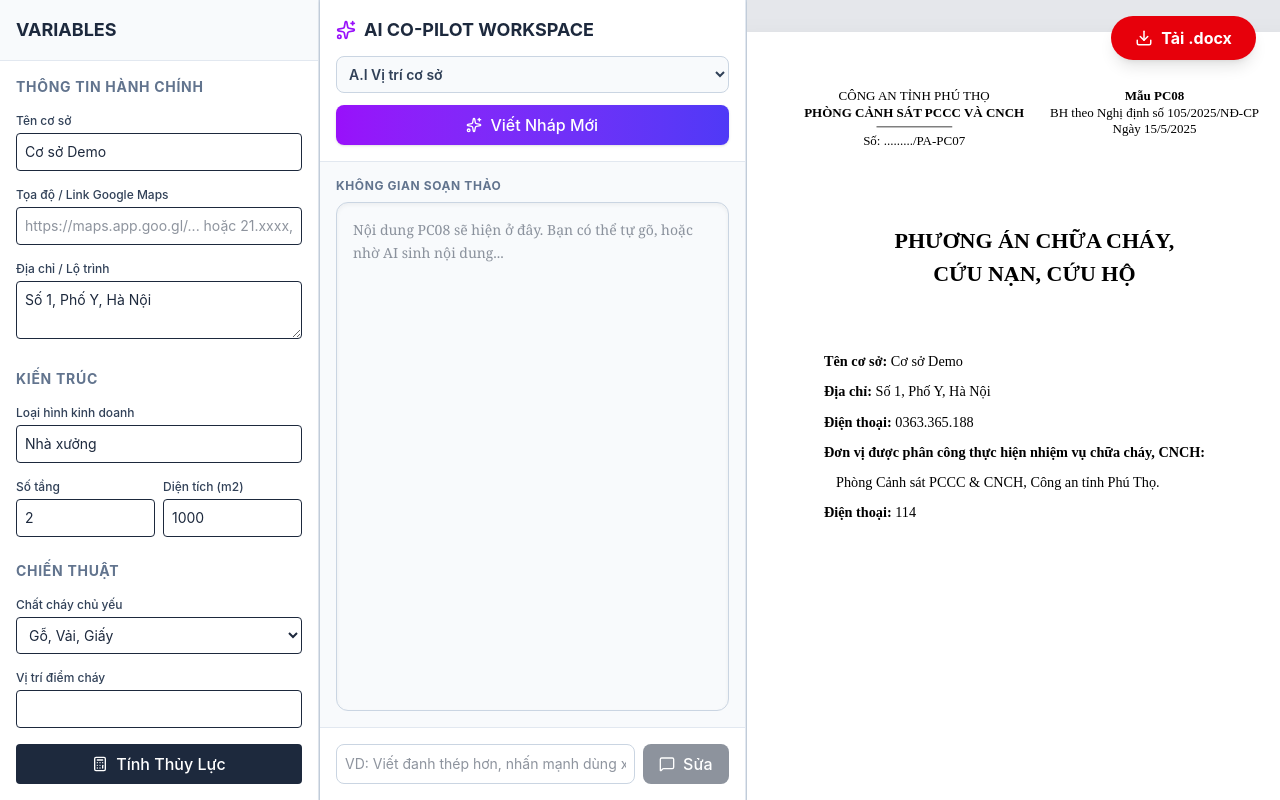
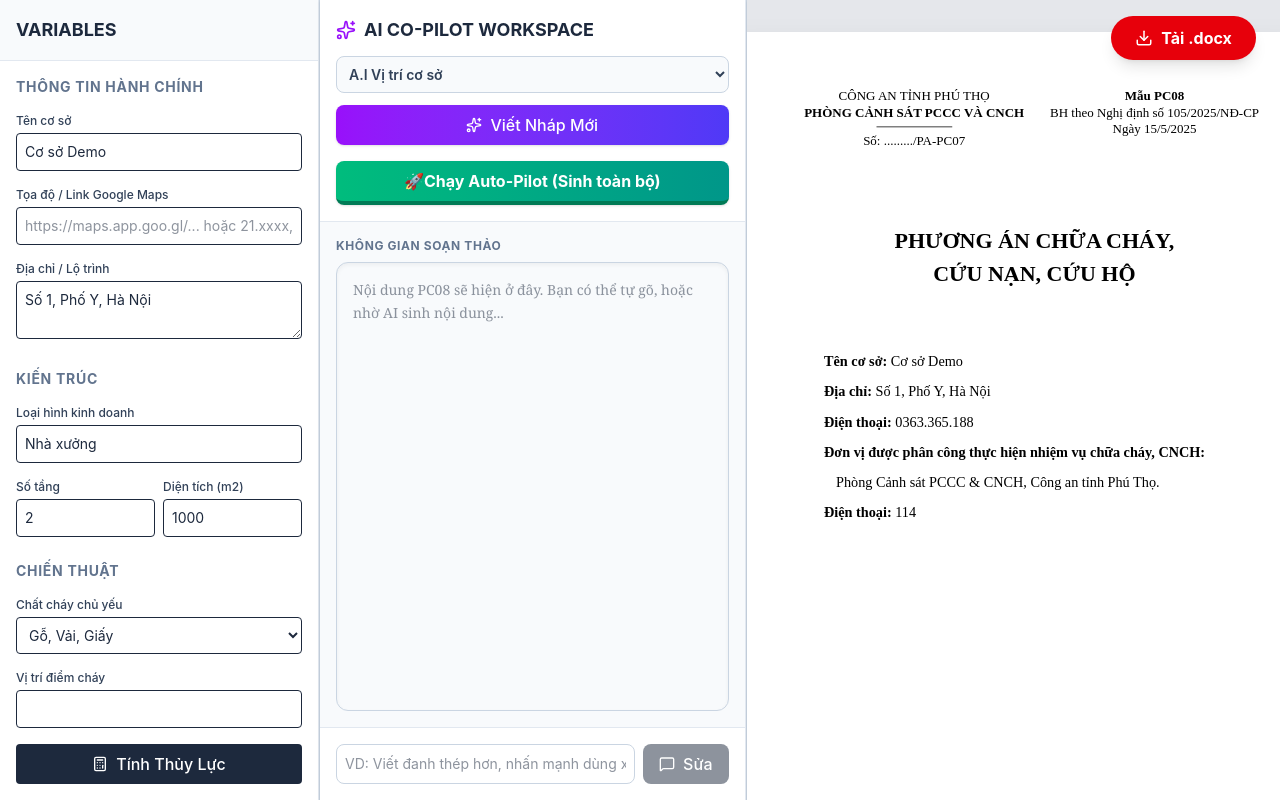
Before and after one commit to minhdunghc47-cmd/PC08, a React (Vite) app in the folder frontend/: page / in a window 1280 px wide. Built offline with nearby package versions, Linux system fonts and the light colour scheme.

Commit message:
feat: Add Auto-Pilot to sequentially generate all sections

```diff
--- a/frontend/src/components/AiWorkspace.jsx
+++ b/frontend/src/components/AiWorkspace.jsx
@@ -27,11 +27,11 @@ export default function AiWorkspace({ data, updateData }) {
 
   const currentText = data[activeSection] || '';
 
-  const handleGenerate = async () => {
-    setLoading(true);
-    try {
-      const sectionTitle = SECTIONS.find(s => s.id === activeSection).title;
-      const prompt_text = `Bạn là một Chỉ huy trưởng Tham mưu Tác chiến PCCC & CNCH xuất sắc của Bộ Công an. Bạn không viết văn bản hành chính khô khan, bạn đang kể lại một "Kịch bản Tác chiến Sinh tử" trên sa bàn.
+  const [isAutoRunning, setIsAutoRunning] = useState(false);
+
+  const generateContentForSection = async (secId) => {
+    const sectionTitle = SECTIONS.find(s => s.id === secId).title;
+    const prompt_text = `Bạn là một Chỉ huy trưởng Tham mưu Tác chiến PCCC & CNCH xuất sắc của Bộ Công an. Bạn không viết văn bản hành chính khô khan, bạn đang kể lại một "Kịch bản Tác chiến Sinh tử" trên sa bàn.
 Giọng văn của bạn: Mạch lạc, dứt khoát, liền mạch. Tự nhiên lồng ghép các hiện tượng lý hóa và thuật ngữ chỉ huy. Tuyệt đối không dùng gạch đầu dòng liệt kê máy móc.
 Nếu người dùng cung cấp link Google Maps hoặc tọa độ, hãy giả định khoảng cách từ Đội Cảnh sát PCCC gần nhất đến cơ sở để viết chi tiết mục Lộ trình tiếp cận. Đánh giá tính chất giao thông (đường lớn hay ngõ hẻm) dựa trên địa chỉ và lộ trình này.
 
@@ -42,13 +42,40 @@ Cơ sở: ${data.ten_co_so || 'Chưa rõ'}
 Vị trí bản đồ: ${data.google_maps_link || 'Không có'}
 Tuyệt đối không sinh lan man sang các mục khác. Chỉ viết nội dung phục vụ cho đúng đầu mục này. Không bọc trong Markdown \`\`\`.`;
 
-      const res = await axios.post('/api/llm', { prompt_text });
-      updateData({ [activeSection]: res.data.text });
+    const res = await axios.post('/api/llm', { prompt_text });
+    updateData({ [secId]: res.data.text });
+  };
+
+  const handleGenerate = async () => {
+    setLoading(true);
+    try {
+      await generateContentForSection(activeSection);
     } catch (e) {
       const errMsg = e.response?.data?.text || e.message;
       alert("Lỗi AI: " + errMsg);
     }
     setLoading(false);
+  };
+
+  const handleAutoGenerateAll = async () => {
+    setIsAutoRunning(true);
+    for (const section of SECTIONS) {
+      if (data[section.id]) continue; // Skip if already filled
+
+      setActiveSection(section.id);
+      setLoading(true);
+
+      try {
+        await generateContentForSection(section.id);
+        await new Promise(resolve => setTimeout(resolve, 2000)); // Delay to avoid Rate Limit
+      } catch (error) {
+        console.error(`Lỗi ở mục ${section.id}`, error);
+        alert(`Auto-pilot dừng ở mục ${section.title} do lỗi mạng/quá tải.`);
+        break;
+      }
+    }
+    setLoading(false);
+    setIsAutoRunning(false);
   };
 
   const handleRefine = async () => {
@@ -98,9 +125,18 @@ VĂN BẢN MỚI:`;
           ))}
         </select>
 
-        <button onClick={handleGenerate} disabled={loading} className="w-full bg-gradient-to-r from-purple-600 to-indigo-600 hover:opacity-90 text-white font-medium py-2 rounded-lg flex items-center justify-center gap-2 transition-all shadow-sm">
-          {loading ? <Loader2 className="animate-spin" size={16}/> : <Sparkles size={16}/>}
+        <button onClick={handleGenerate} disabled={loading || isAutoRunning} className="w-full bg-gradient-to-r from-purple-600 to-indigo-600 hover:opacity-90 text-white font-medium py-2 rounded-lg flex items-center justify-center gap-2 transition-all shadow-sm">
+          {loading && !isAutoRunning ? <Loader2 className="animate-spin" size={16}/> : <Sparkles size={16}/>}
           Viết Nháp Mới
+        </button>
+
+        <button
+          onClick={handleAutoGenerateAll}
+          disabled={isAutoRunning}
+          className="w-full bg-gradient-to-r from-emerald-500 to-teal-600 hover:opacity-90 text-white font-bold py-2 rounded-lg flex items-center justify-center gap-2 transition-all shadow-sm mt-1 border-b-4 border-emerald-700 active:border-b-0 active:mt-2"
+        >
+          {isAutoRunning ? <Loader2 className="animate-spin" size={18}/> : "🚀"}
+          {isAutoRunning ? "Đang chạy Auto-Pilot..." : "Chạy Auto-Pilot (Sinh toàn bộ)"}
         </button>
       </div>
 
```
